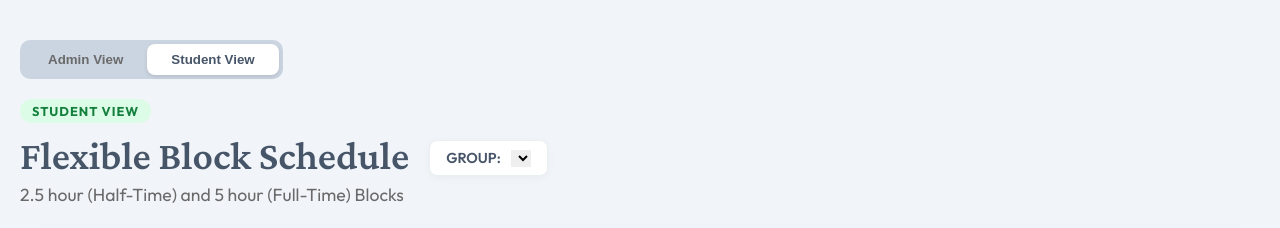
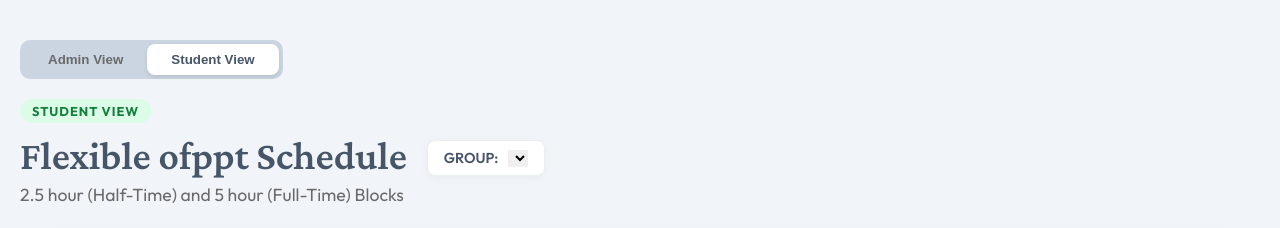
Before and after one commit to jadkaiito/OfpptIdeaTest, a plain HTML site: page index.html in a window 1280 px wide. Shown: the top 228 px of the page. Drawn offline with nearby package versions, Linux system fonts and the light colour scheme; no server answers.

Commit message:
Update index.html

```diff
--- a/index.html
+++ b/index.html
@@ -343,7 +343,7 @@
             <div class="header-content">
                 <span class="role-badge" id="roleBadge">Student View</span>
                 <div style="display: flex; align-items: center; gap: 20px; flex-wrap: wrap;">
-                    <h1>Flexible Block Schedule</h1>
+                    <h1>Flexible ofppt Schedule</h1>
 
                     <div class="group-select-wrapper">
                         <label for="groupSelect">Group:</label>
```
